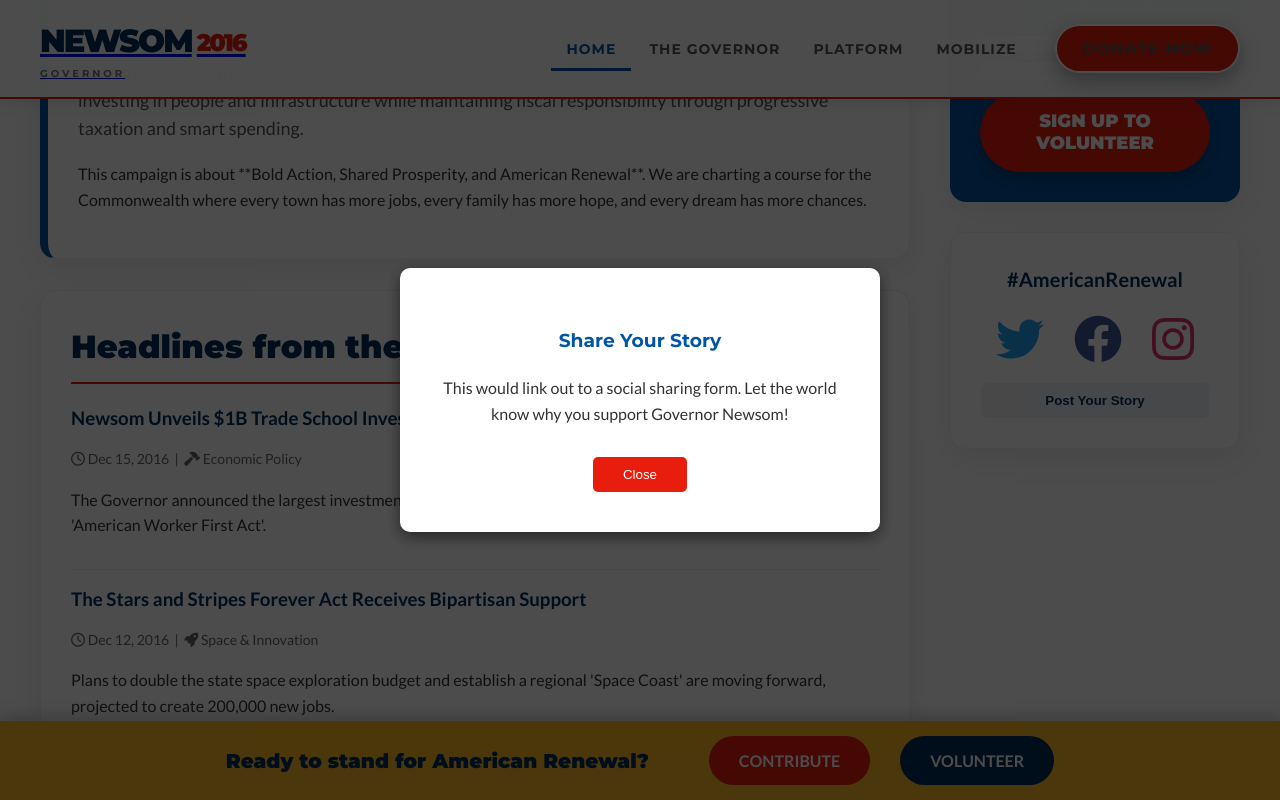
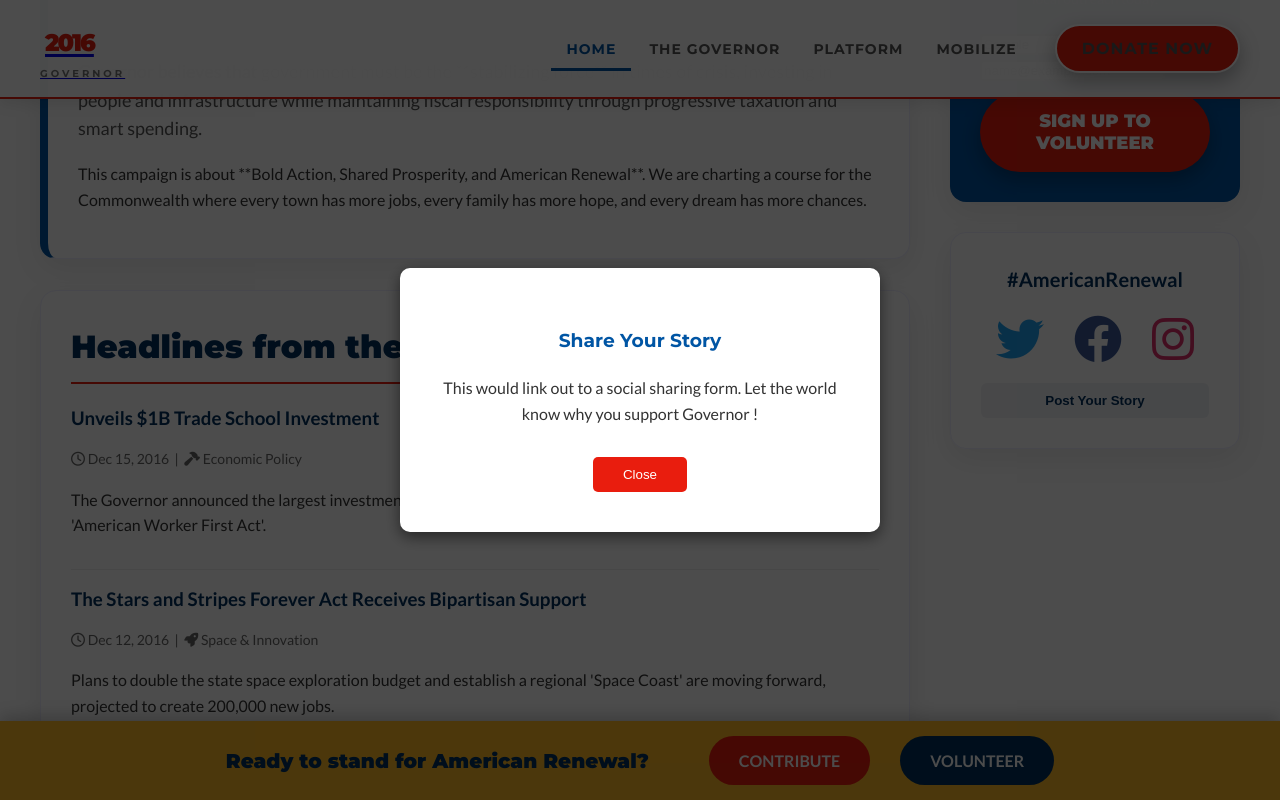
Before and after one commit to MallardtheDucky/Newsom2016, a plain HTML site: page index.html in a window 1280 px wide. Both pictures are taken after typing "Sample", "name@example.com" into the empty fields and a click on the button "Post Your Story". Shown: the part 944-1744 px from the top of the page. Drawn offline with Linux system fonts and the light colour scheme.

Commit message:
Update index.html

```diff
--- a/index.html
+++ b/index.html
@@ -3,7 +3,7 @@
 <head>
     <meta charset="UTF-8">
     <meta name="viewport" content="width=device-width, initial-scale=1.0">
-    <title>Gavin Newsom for Governor | American Renewal Platform</title>
+    <title>Gavin  for Governor | American Renewal Platform</title>
     <!-- Importing Modern Fonts (Lato for body, Montserrat for headings) -->
     <link href="https://fonts.googleapis.com/css2?family=Lato:wght@300;400;700&family=Montserrat:wght@400;700;900&display=swap" rel="stylesheet">
     <!-- Font Awesome for Icons -->
@@ -100,7 +100,7 @@
         /* HERO SECTION - Fixed Image Background */
         .hero-banner {
             background-image: linear-gradient(180deg, rgba(0, 48, 94, 0.95), rgba(0, 85, 164, 0.85)),
-                              url('https://placehold.co/1920x600/00305e/ffffff/png?text=NEWSOM+IN+SACRAMENTO');
+                              url('images/Gavin--Attention.webp');
             background-size: cover;
             background-attachment: fixed;
             background-position: center 30%;
@@ -362,7 +362,7 @@
         <div class="container-inner">
             <header id="header">
                 <a href="#home" class="logo-container" onclick="showPage('home')">
-                    <div class="logo-text">Newsom<span class="year">2016</span>
+                    <div class="logo-text"><span class="year">2016</span>
                         <div style="font-size: 10px; letter-spacing: 3px; color: #777; font-weight: 700;">GOVERNOR</div>
                     </div>
                 </a>
@@ -402,7 +402,7 @@
                         <div class="card fade-in-section" style="border-left: 8px solid var(--primary-blue);">
                             <h2>A New Deal for the New Millennium</h2>
                             <p class="lead" style="font-size: 18px; color: #555;">
-                                Governor Newsom believes that government must be the **stabilizing force** in times of crisis, investing in people and infrastructure while maintaining fiscal responsibility through progressive taxation and smart spending.
+                                Governor  believes that government must be the **stabilizing force** in times of crisis, investing in people and infrastructure while maintaining fiscal responsibility through progressive taxation and smart spending.
                             </p>
                             <p style="font-size: 16px;">
                                 This campaign is about **Bold Action, Shared Prosperity, and American Renewal**. We are charting a course for the Commonwealth where every town has more jobs, every family has more hope, and every dream has more chances.
@@ -414,7 +414,7 @@
                             <h2 style="font-size: 32px; border-bottom: 2px solid var(--accent-red); padding-bottom: 10px; margin-bottom: 20px;">Headlines from the Trail</h2>
 
                             <div style="border-bottom: 1px solid #eee; padding-bottom: 15px; margin-bottom: 15px;">
-                                <h3 style="margin: 0 0 5px 0; color: var(--dark-blue);">Newsom Unveils $1B Trade School Investment</h3>
+                                <h3 style="margin: 0 0 5px 0; color: var(--dark-blue);"> Unveils $1B Trade School Investment</h3>
                                 <p style="color: #666; font-size: 14px;"><i class="far fa-clock"></i> Dec 15, 2016 &nbsp;|&nbsp; <i class="fas fa-hammer"></i> Economic Policy</p>
                                 <p>The Governor announced the largest investment in technical education in a generation, fulfilling a promise from the 'American Worker First Act'.</p>
                             </div>
@@ -552,13 +552,13 @@
                 <h2>The Governor's Journey</h2>
                 <div style="display: flex; gap: 40px; flex-wrap: wrap;">
                     <div style="flex: 1; min-width: 300px;">
-                        <p class="lead" style="font-size: 20px; color: var(--primary-blue);">Gavin Newsom's political career has always been driven by an understanding that government must adapt to meet the challenges of the future.</p>
+                        <p class="lead" style="font-size: 20px; color: var(--primary-blue);">Gavin 's political career has always been driven by an understanding that government must adapt to meet the challenges of the future.</p>
                         <p>He championed bold reforms as a Mayor, modernized the economic strategy as Lt. Governor, and now brings a renewed focus on massive state investment in infrastructure, education, and energy independence.</p>
                     </div>
                     <div style="flex: 1; min-width: 300px;">
                         <div style="width: 100%; height: 250px; background-color: #ddd; border-radius: 8px; margin-bottom: 20px; display: flex; align-items: center; justify-content: center; overflow: hidden; position: relative;">
-                            <!-- Placeholder image to show Newsom in action -->
-                            <img src="https://placehold.co/500x300/fdb927/00305e?text=Newsom+Signing+Legislation" alt="Newsom" style="width: 100%; height: auto; object-fit: cover;">
+                            <!-- Placeholder image to show  in action -->
+                            <img src="images/gettyimages-2231388676-20251026155119704 (1).jpg" alt="" style="width: 100%; height: auto; object-fit: cover;">
                         </div>
                     </div>
                 </div>
@@ -666,7 +666,7 @@
         <div class="container-inner">
             <div style="text-align: center; color: rgba(255,255,255,0.6);">
                 <i class="fas fa-flag-usa fa-2x" style="color: var(--frontier-gold); margin-bottom: 15px;"></i>
-                <p>Paid for by Newsom for Governor 2016. <br>The Rockefeller Guarantee: If you work hard, the Commonwealth will work for you.</p>
+                <p>Paid for by  for Governor 2016. <br>The Rockefeller Guarantee: If you work hard, the Commonwealth will work for you.</p>
             </div>
         </div>
     </footer>
@@ -739,7 +739,7 @@
             message.textContent = "Your volunteer application has been received. A local organizer will contact you soon.";
         } else if (type === 'social') {
             title.textContent = "Share Your Story";
-            message.textContent = "This would link out to a social sharing form. Let the world know why you support Governor Newsom!";
+            message.textContent = "This would link out to a social sharing form. Let the world know why you support Governor !";
         }
 
         modal.style.display = 'flex';
```
